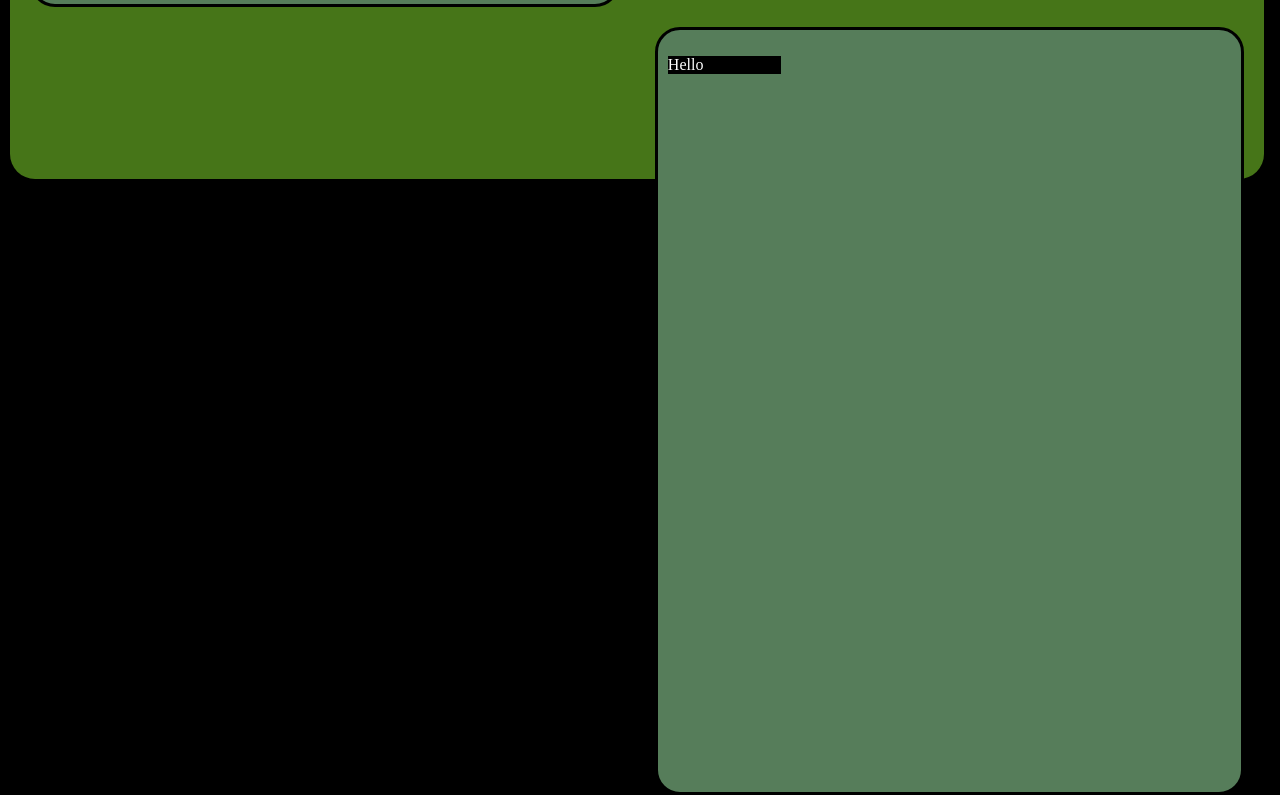
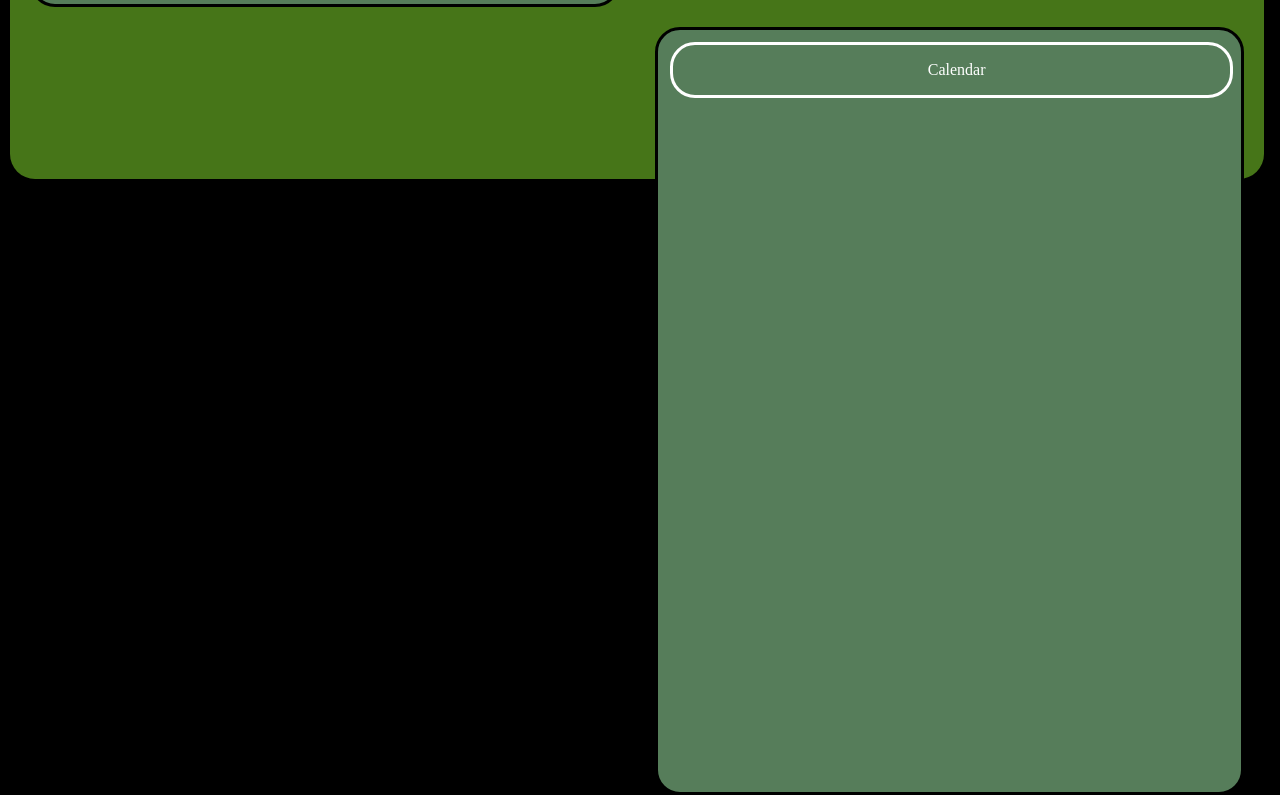
Before and after one commit to jasmijnhun/gardenYasmin, a plain HTML site: page index.html in a window 1280 px wide. Shown: the part 1039-1834 px from the top of the page. Drawn offline with Linux system fonts and the light colour scheme.

Commit message:
little changes

```diff
--- a/index.html
+++ b/index.html
@@ -47,7 +47,7 @@ Aan de rechterkant is de kalender te zien van deze maand</p><div class="photo1">
 <!-- Calender -->
 <div class="vlak2">
 <div class="calendar-container">
-  <p>Hello</p>
+  <p>Calendar</p>
   <div class="calendar-header">
 
   </div>
--- a/styles.css
+++ b/styles.css
@@ -116,8 +116,14 @@ ul.navigatie li{
 
   /*calender */
 .calendar-container{
-  width: 20%;
-  background-color: black;
+  width: 100%;
+  height:20px%;
   color: white;
   border-color: white;
+  padding-left: 10px;
+  border-style: solid;
+  border-radius: 25px;
+  margin: 2px;
+  align-items: center;
+  text-align:center;
 }
```
